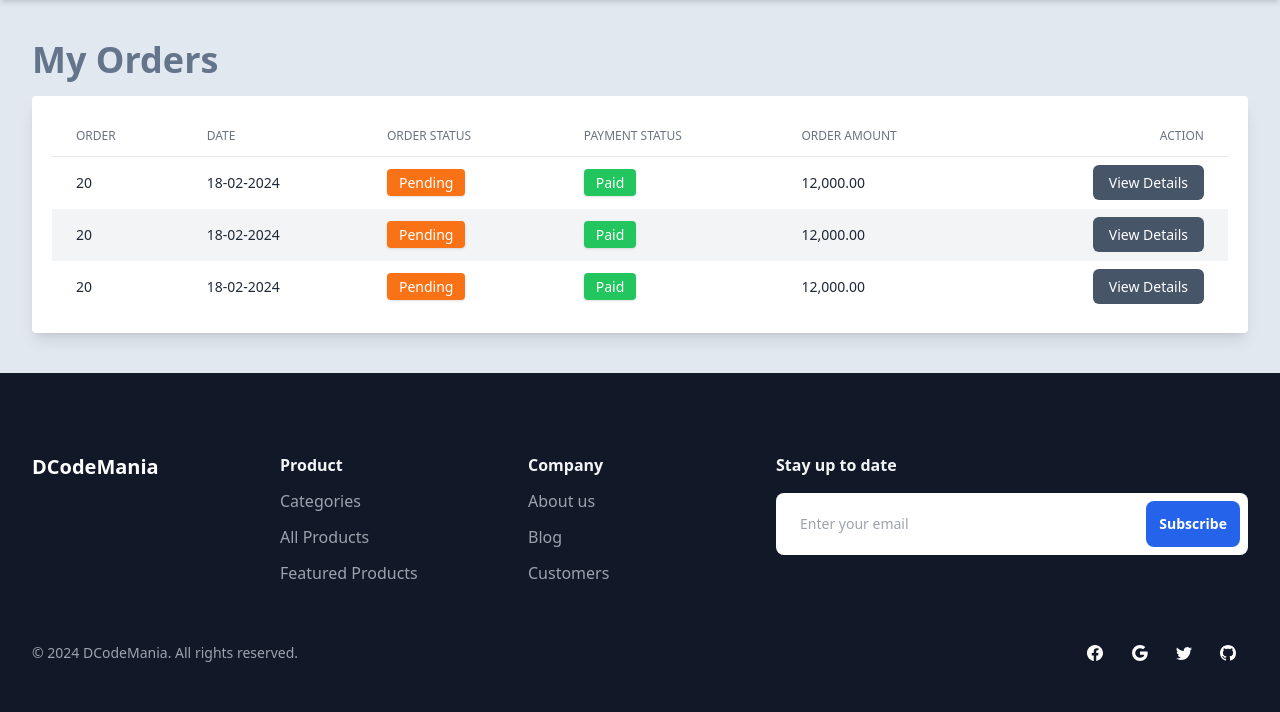
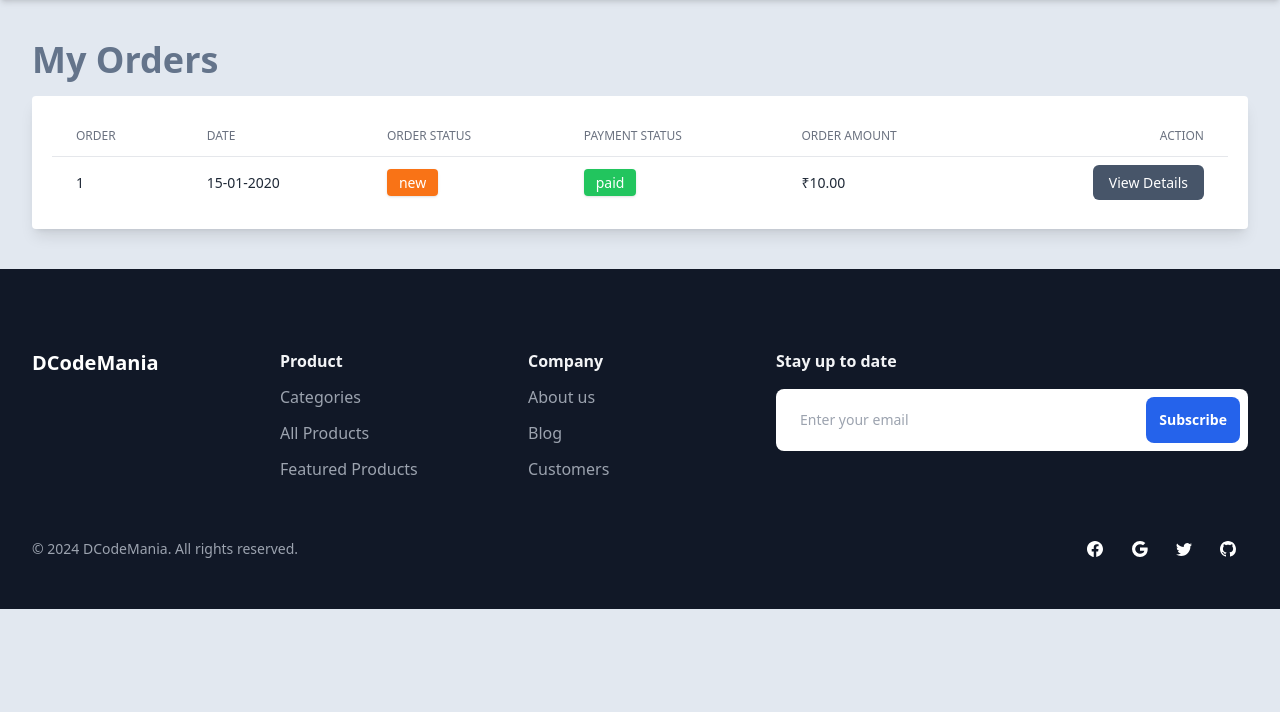
Before and after one commit to arcebal/E-commerce, a Laravel app: page /my-orders in a window 1280 px wide. Shown: the part 70-782 px from the top of the page. Run offline with Laravel 10, Linux system fonts and the light colour scheme; a user stored in the database is signed in; tables that the repository leaves empty hold one stand-in row (values such as "Sample post"); style sheets or scripts are compiled from the project's sources; some libraries are stand-ins or nearby versions.

Commit message:
Chapter 24 E-commerce

```diff
--- a/app/Livewire/MyOrdersPage.php
+++ b/app/Livewire/MyOrdersPage.php
@@ -2,12 +2,22 @@
 
 namespace App\Livewire;
 
+use App\Models\Order;
+use Livewire\Attributes\Title;
 use Livewire\Component;
+use Livewire\WithPagination;
 
+#[Title('My Orders')]
 class MyOrdersPage extends Component
 {
+    use WithPagination;
+
     public function render()
     {
-        return view('livewire.my-orders-page');
+        $my_orders = Order::where('user_id', auth()->id())->latest()->paginate(5);
+
+        return view('livewire.my-orders-page', [
+            'orders' => $my_orders,
+        ]);
     }
 }
--- a/resources/views/livewire/my-orders-page.blade.php
+++ b/resources/views/livewire/my-orders-page.blade.php
@@ -16,43 +16,24 @@
               </tr>
             </thead>
             <tbody>
-              <tr class="odd:bg-white even:bg-gray-100 dark:odd:bg-slate-900 dark:even:bg-slate-800">
-                <td class="px-6 py-4 whitespace-nowrap text-sm font-medium text-gray-800 dark:text-gray-200">20</td>
-                <td class="px-6 py-4 whitespace-nowrap text-sm text-gray-800 dark:text-gray-200">18-02-2024</td>
-                <td class="px-6 py-4 whitespace-nowrap text-sm text-gray-800 dark:text-gray-200"><span class="bg-orange-500 py-1 px-3 rounded text-white shadow">Pending</span></td>
-                <td class="px-6 py-4 whitespace-nowrap text-sm text-gray-800 dark:text-gray-200"><span class="bg-green-500 py-1 px-3 rounded text-white shadow">Paid</span></td>
-                <td class="px-6 py-4 whitespace-nowrap text-sm text-gray-800 dark:text-gray-200">12,000.00</td>
+              @foreach ($orders as $order)
+                  <tr class="odd:bg-white even:bg-gray-100 dark:odd:bg-slate-900 dark:even:bg-slate-800"
+                  wire:key='{{ $order->id }}'>
+                <td class="px-6 py-4 whitespace-nowrap text-sm font-medium text-gray-800 dark:text-gray-200"> {{ $order->id }} </td>
+                <td class="px-6 py-4 whitespace-nowrap text-sm text-gray-800 dark:text-gray-200"> {{ $order->created_at->format('d-m-Y') }} </td>
+                <td class="px-6 py-4 whitespace-nowrap text-sm text-gray-800 dark:text-gray-200"><span class="bg-orange-500 py-1 px-3 rounded text-white shadow"> {{ $order->status }} </span></td>
+                <td class="px-6 py-4 whitespace-nowrap text-sm text-gray-800 dark:text-gray-200"><span class="bg-green-500 py-1 px-3 rounded text-white shadow"> {{ $order->payment_status }} </span></td>
+                <td class="px-6 py-4 whitespace-nowrap text-sm text-gray-800 dark:text-gray-200"> {{ Number::currency($order->grand_total, 'INR') }} </td>
                 <td class="px-6 py-4 whitespace-nowrap text-end text-sm font-medium">
-                  <a href="#" class="bg-slate-600 text-white py-2 px-4 rounded-md hover:bg-slate-500">View Details</a>
+                  <a href="/my-orders/{{ $order->id }}" class="bg-slate-600 text-white py-2 px-4 rounded-md hover:bg-slate-500">View Details</a>
                 </td>
               </tr>
-
-              <tr class="odd:bg-white even:bg-gray-100 dark:odd:bg-slate-900 dark:even:bg-slate-800">
-                <td class="px-6 py-4 whitespace-nowrap text-sm font-medium text-gray-800 dark:text-gray-200">20</td>
-                <td class="px-6 py-4 whitespace-nowrap text-sm text-gray-800 dark:text-gray-200">18-02-2024</td>
-                <td class="px-6 py-4 whitespace-nowrap text-sm text-gray-800 dark:text-gray-200"><span class="bg-orange-500 py-1 px-3 rounded text-white shadow">Pending</span></td>
-                <td class="px-6 py-4 whitespace-nowrap text-sm text-gray-800 dark:text-gray-200"><span class="bg-green-500 py-1 px-3 rounded text-white shadow">Paid</span></td>
-                <td class="px-6 py-4 whitespace-nowrap text-sm text-gray-800 dark:text-gray-200">12,000.00</td>
-                <td class="px-6 py-4 whitespace-nowrap text-end text-sm font-medium">
-                  <a href="#" class="bg-slate-600 text-white py-2 px-4 rounded-md hover:bg-slate-500">View Details</a>
-                </td>
-              </tr>
-
-              <tr class="odd:bg-white even:bg-gray-100 dark:odd:bg-slate-900 dark:even:bg-slate-800">
-                <td class="px-6 py-4 whitespace-nowrap text-sm font-medium text-gray-800 dark:text-gray-200">20</td>
-                <td class="px-6 py-4 whitespace-nowrap text-sm text-gray-800 dark:text-gray-200">18-02-2024</td>
-                <td class="px-6 py-4 whitespace-nowrap text-sm text-gray-800 dark:text-gray-200"><span class="bg-orange-500 py-1 px-3 rounded text-white shadow">Pending</span></td>
-                <td class="px-6 py-4 whitespace-nowrap text-sm text-gray-800 dark:text-gray-200"><span class="bg-green-500 py-1 px-3 rounded text-white shadow">Paid</span></td>
-                <td class="px-6 py-4 whitespace-nowrap text-sm text-gray-800 dark:text-gray-200">12,000.00</td>
-                <td class="px-6 py-4 whitespace-nowrap text-end text-sm font-medium">
-                  <a href="#" class="bg-slate-600 text-white py-2 px-4 rounded-md hover:bg-slate-500">View Details</a>
-                </td>
-              </tr>
-
+              @endforeach
             </tbody>
           </table>
         </div>
       </div>
+      {{ $orders->links() }}
     </div>
   </div>
 </div>
--- a/resources/views/livewire/partials/navbar.blade.php
+++ b/resources/views/livewire/partials/navbar.blade.php
@@ -68,7 +68,7 @@
                             </button>
 
                             <div class="hs-dropdown-menu transition-[opacity,margin] duration-[0.1ms] md:duration-[150ms] hs-dropdown-open:opacity-100 opacity-0 md:w-48 hidden z-10 bg-white md:shadow-md rounded-lg p-2 dark:bg-gray-800 md:dark:border dark:border-gray-700 dark:divide-gray-700 before:absolute top-full md:border before:-top-5 before:start-0 before:w-full before:h-5">
-                            <a class="flex items-center gap-x-3.5 py-2 px-3 rounded-lg text-sm text-gray-800 hover:bg-gray-100 focus:ring-2 focus:ring-blue-500 dark:text-gray-400 dark:hover:bg-gray-700 dark:hover:text-gray-300 dark:focus:outline-none dark:focus:ring-1 dark:focus:ring-gray-600" href="#">
+                            <a class="flex items-center gap-x-3.5 py-2 px-3 rounded-lg text-sm text-gray-800 hover:bg-gray-100 focus:ring-2 focus:ring-blue-500 dark:text-gray-400 dark:hover:bg-gray-700 dark:hover:text-gray-300 dark:focus:outline-none dark:focus:ring-1 dark:focus:ring-gray-600" wire:navigate href="/my-orders">
                                 My Orders
                             </a>
 
```
